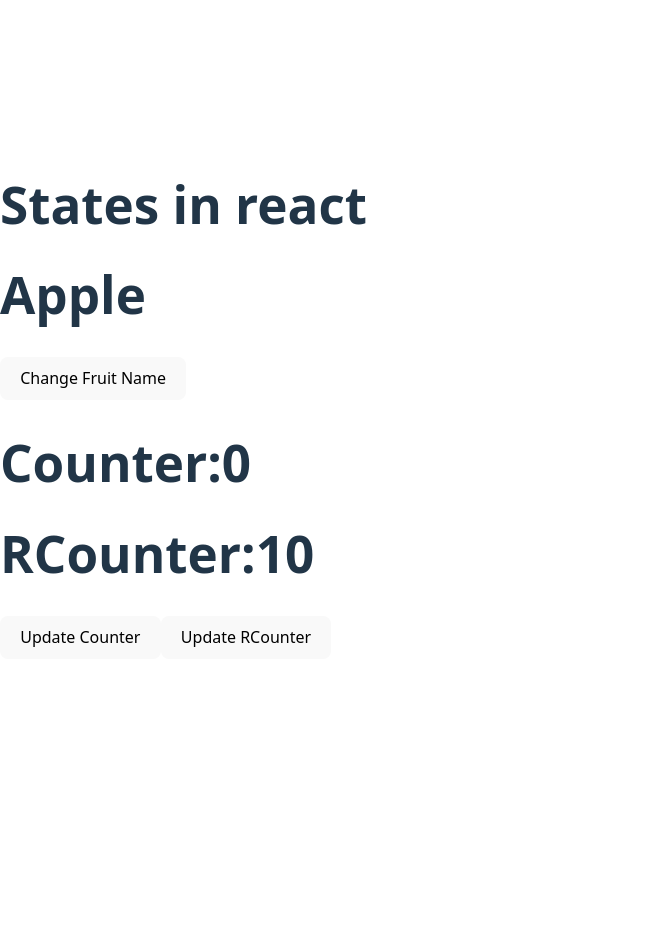
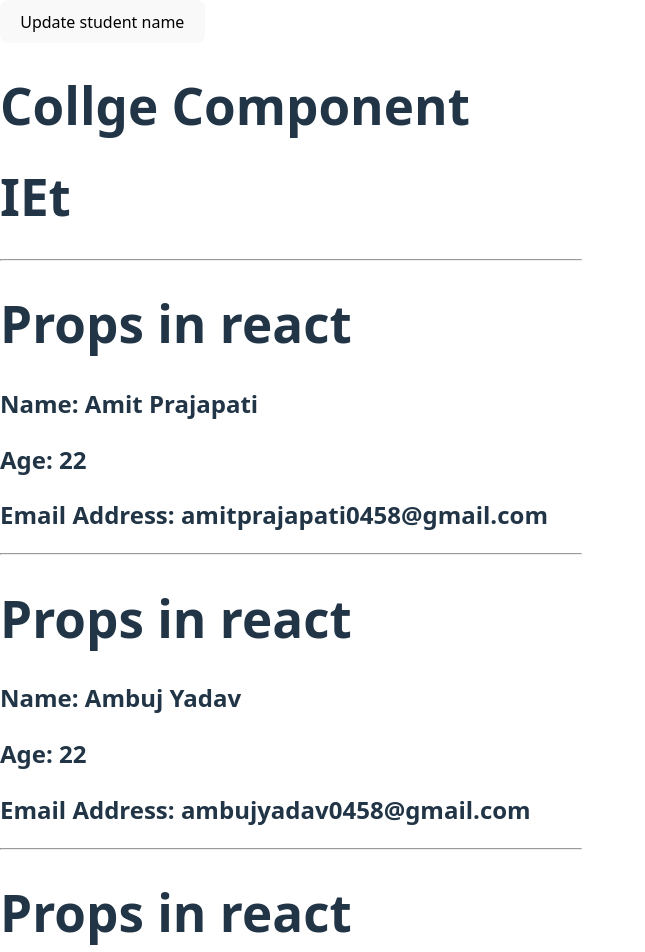
Before and after one commit to amit20055/React-Amit, a React (Vite) app: page / in a window 1280 px wide. Shown: the top 952 px of the page, without its empty margins (0-645 px from the left). Before the commit the page ends 800 px from the top, so only its background shows below. Built offline with nearby package versions, Linux system fonts and the light colour scheme.

Commit message:
about_props

```diff
--- a/src/App.jsx
+++ b/src/App.jsx
@@ -1,19 +1,9 @@
-// import Basic from "./Jsx_with_curly_braces";
+import App from "./props_in_react";
 
-// import Todo from "./ToDo";
-import State from "./State_in_react";
-
-
-function App() {
+function App1() {
   return (
-    <div>
-    {/* <Basic/> */}
-    <State/>
-
-
-    </div>
-
+    <App />
   )
 }
 
-export default App;
+export default App1;
--- /dev/null
+++ b/src/college.jsx
@@ -0,0 +1,9 @@
+function College({name}) {
+    return (
+        <div>
+            <h1>Collge Component</h1>
+            <h1>{name[0]}</h1>
+        </div>
+    )
+}
+export default College;
--- /dev/null
+++ b/src/props_in_react.jsx
@@ -0,0 +1,46 @@
+import { useState } from "react";
+import College from "./college";
+import Student from "./student";
+import Props from "./user";
+
+function App() {
+  // let username="Amit Prajapati";
+  // let age=22;
+  // let email="amitprajapati0458@gmail.com";
+  let userObject={
+    name:"Amit Prajapati",
+    Age:22,
+    Email:"amitprajapati0458@gmail.com"
+  }
+  let userObject1={
+    name:"Ambuj Yadav",
+    Age:22,
+    Email:"ambujyadav0458@gmail.com"
+  }
+  let userObject2={
+    name:"Amartya Abhinav",
+    Age:22,
+    Email:"amartyaabhinav0458@gmail.com"
+  }
+  let collegeName=['IEt','JUET','IIT','NIT']
+  const[student,setstudent]=useState()
+
+
+  return (
+    <div>
+      {/* <Props name={username} Age={age} Email={email}/> */}
+      {
+       student && <Student name={student}/>
+      }
+      <button onClick={()=>setstudent("Amit")}>Update student name</button>
+      <College name={collegeName}/>
+      <Props user={userObject} />
+      <Props user={userObject1} />
+      <Props user={userObject2} />
+
+    </div>
+
+  )
+}
+
+export default App;
--- /dev/null
+++ b/src/student.jsx
@@ -0,0 +1,10 @@
+function Student({name}){
+    return(
+        <div>
+            <hr/>
+            <h1>student Name: {name}</h1>
+            <hr/>
+        </div>
+    )
+}
+export default Student;
--- /dev/null
+++ b/src/user.jsx
@@ -0,0 +1,13 @@
+function Props({ user }) {
+
+    return (
+        <div>
+            <hr/>
+            <h1>Props in react</h1>
+            <h2>Name: {user.name}</h2>
+            <h2>Age: {user.Age}</h2>
+            <h2>Email Address: {user.Email}</h2>
+        </div>
+    )
+}
+export default Props;
```
Also changed, not shown: src/Toggle_in_react.jsx (added, +15 -0 lines), src/multiple_condition.jsx (added, +20 -0 lines).
